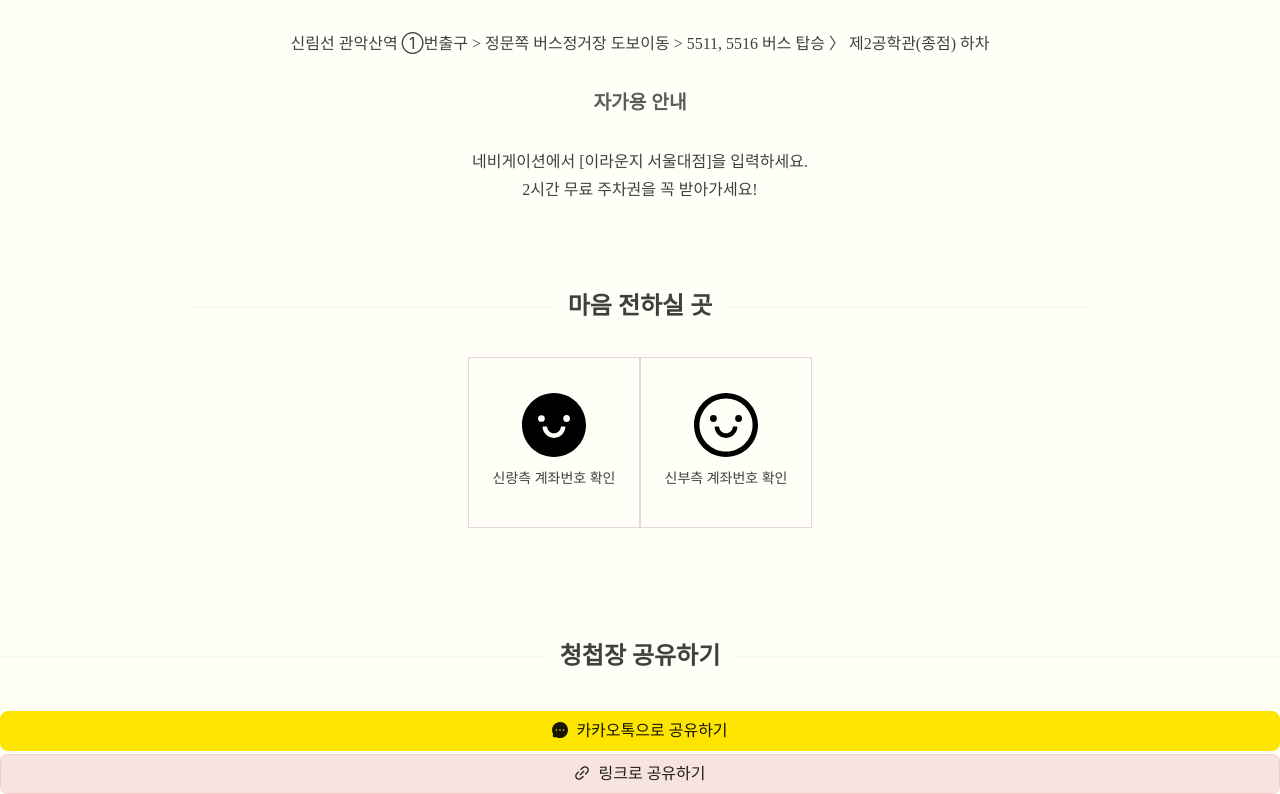
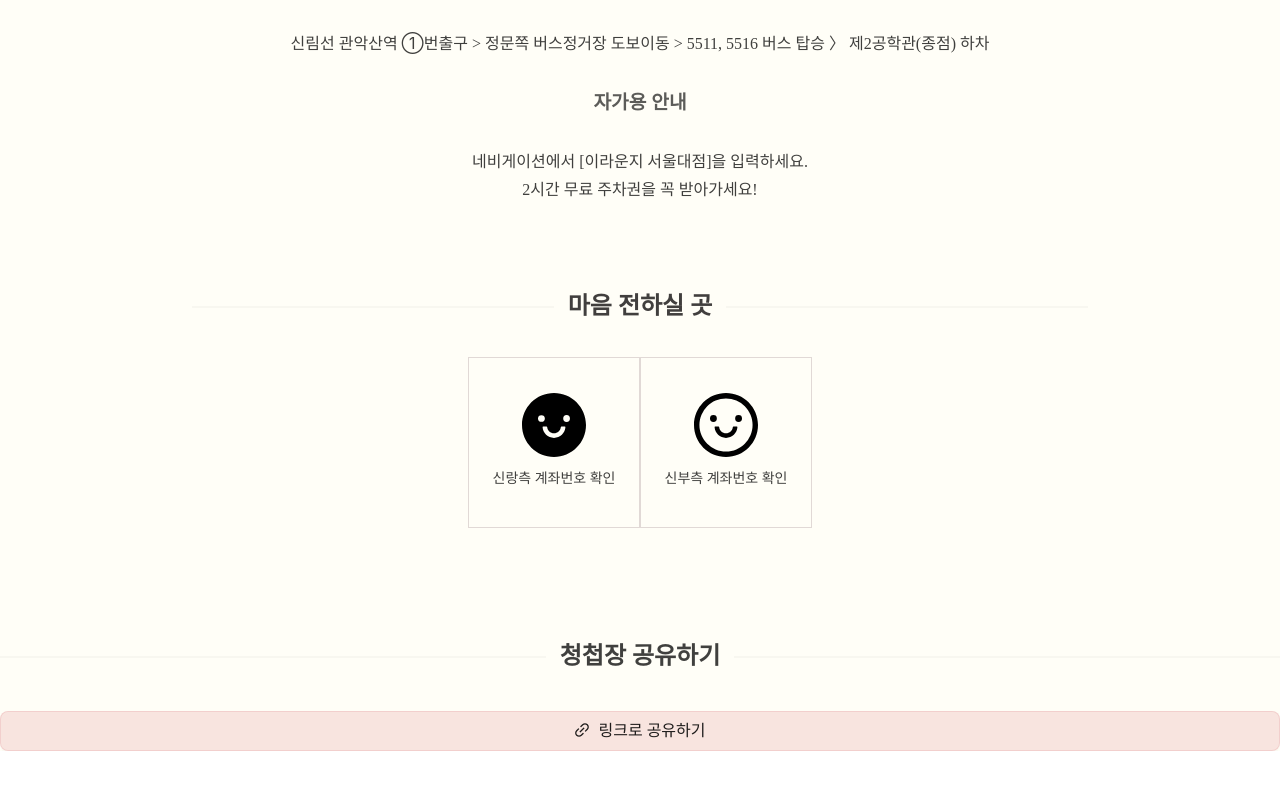
Before and after one commit to ryuina/wedding_invitation, a React (Create React App) app: page / in a window 1280 px wide. Shown: the part 3090-3884 px from the top of the page. After the commit the page ends 3841 px from the top, so only its background shows below. Built offline with nearby package versions, Linux system fonts and the light colour scheme.

Commit message:
Remove kakao share

```diff
--- a/src/components/share.jsx
+++ b/src/components/share.jsx
@@ -108,7 +108,7 @@ const Share = () => {
       >
         <Title>청첩장 공유하기</Title>
       </Divider>
-      <KakaoTalkShareButton
+      {/* <KakaoTalkShareButton
         style={{ margin: 0 }}
         icon={<MessageFilled />}
         id="sendKakao"
@@ -116,7 +116,7 @@ const Share = () => {
         onClick={createKakaoButton}
       >
         카카오톡으로 공유하기
-      </KakaoTalkShareButton>
+      </KakaoTalkShareButton> */}
       <CopyToClipboard text={WEDDING_INVITATION_URL}>
         <LinkShareButton
           style={{ margin: 0 }}
```
